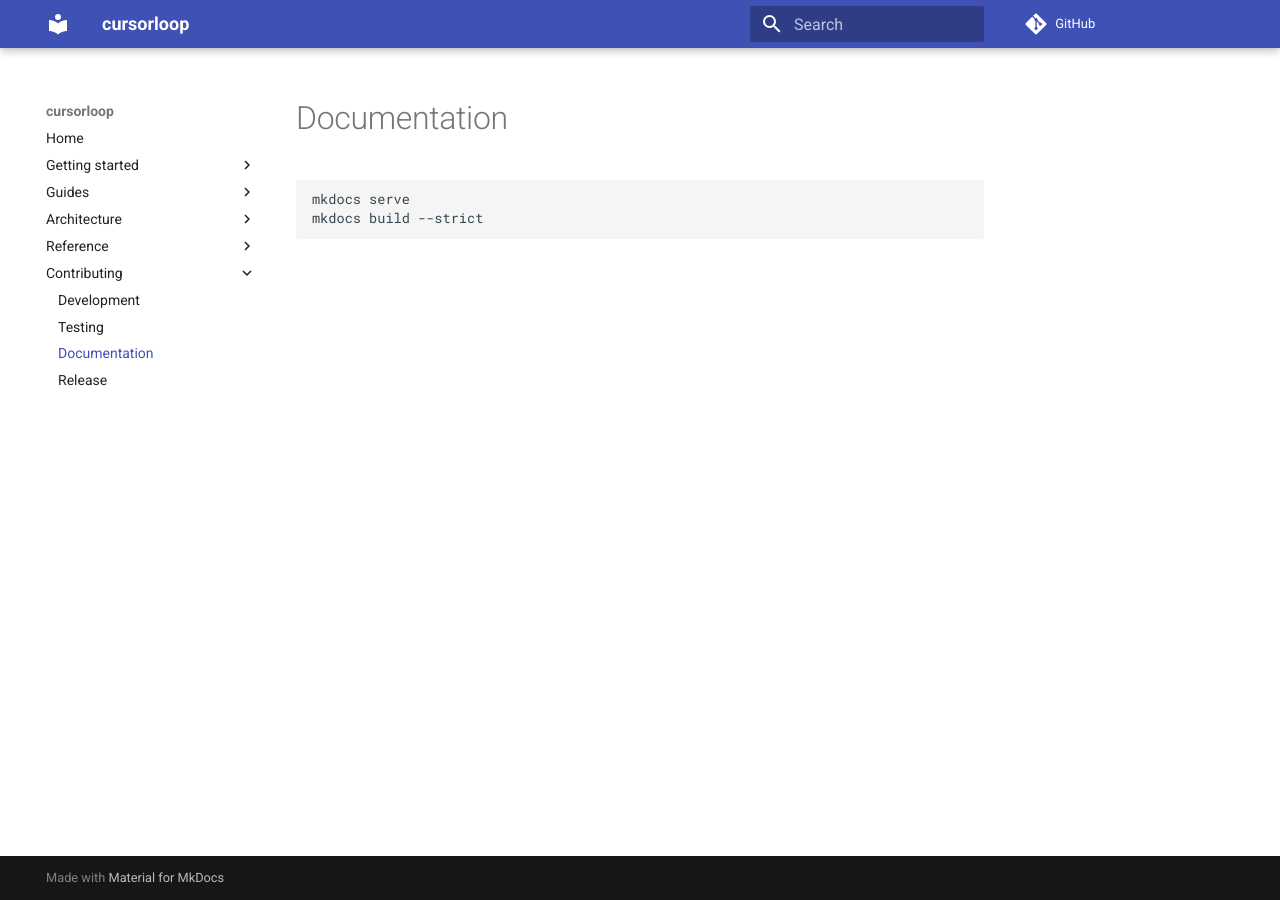
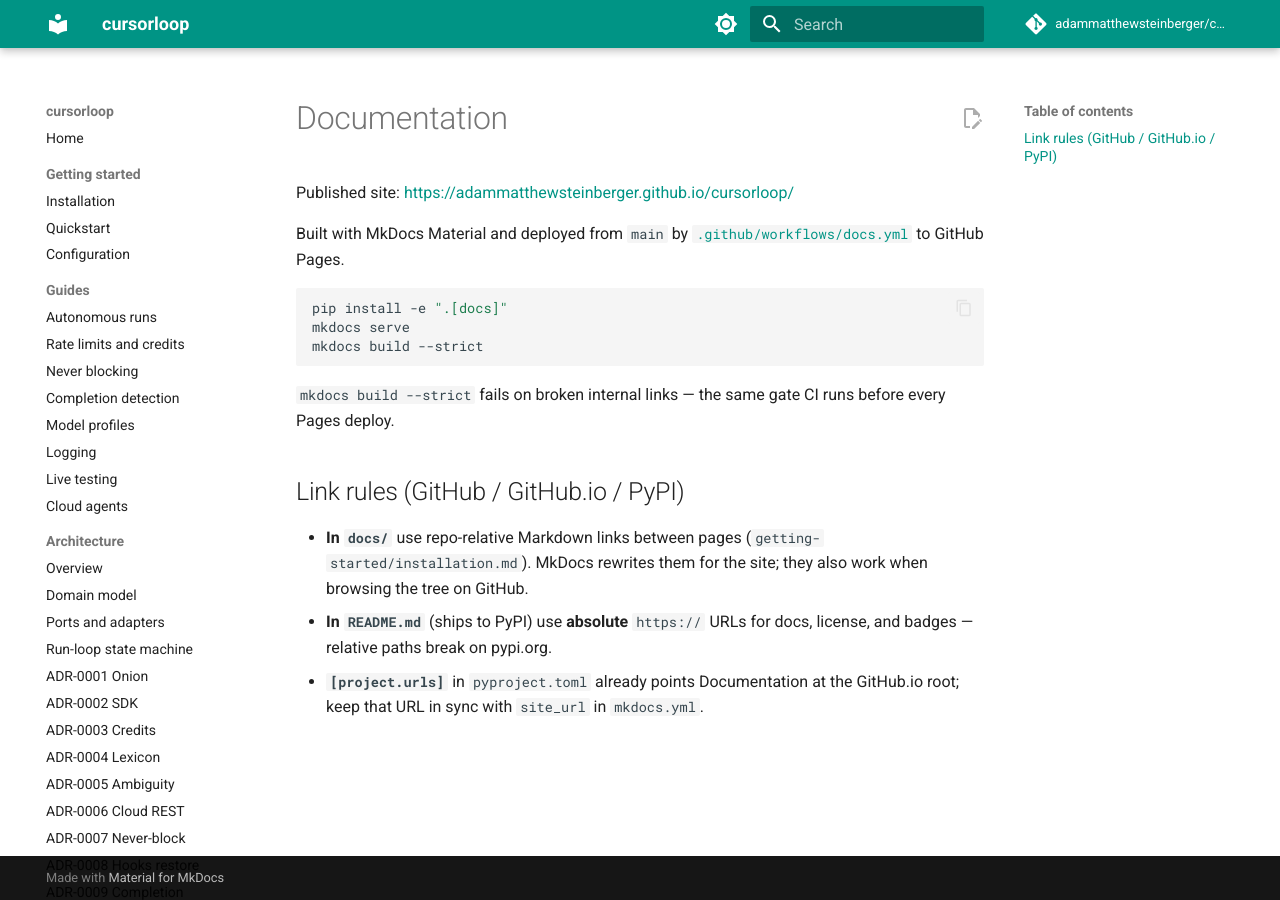
Before and after one commit to adammatthewsteinberger/cursorloop, an MkDocs documentation site: the page built from docs/contributing/documentation.md, in a window 1280 px wide. Built offline with MkDocs 1.6.1 and Material for MkDocs 9.7.7, drawn with Linux system fonts in a browser that asks for light colours; comment, search, counter and statistics services are not loaded.

Commit message:
docs: publish MkDocs site to GitHub Pages
Add docs.yml deploy workflow, set site_url, and use absolute README
links so docs/license/badges work on GitHub, GitHub.io, and PyPI.

Co-authored-by: Cursor <cursoragent@cursor.com>

````diff
--- a/docs/contributing/documentation.md
+++ b/docs/contributing/documentation.md
@@ -1,6 +1,27 @@
 # Documentation
 
+Published site:
+[https://adammatthewsteinberger.github.io/cursorloop/](https://adammatthewsteinberger.github.io/cursorloop/)
+
+Built with MkDocs Material and deployed from `main` by
+[`.github/workflows/docs.yml`](https://github.com/adammatthewsteinberger/cursorloop/blob/main/.github/workflows/docs.yml)
+to GitHub Pages.
+
 ```bash
+pip install -e ".[docs]"
 mkdocs serve
 mkdocs build --strict
 ```
+
+`mkdocs build --strict` fails on broken internal links — the same gate CI
+runs before every Pages deploy.
+
+## Link rules (GitHub / GitHub.io / PyPI)
+
+- **In `docs/`** use repo-relative Markdown links between pages
+  (`getting-started/installation.md`). MkDocs rewrites them for the site;
+  they also work when browsing the tree on GitHub.
+- **In `README.md`** (ships to PyPI) use **absolute** `https://` URLs for
+  docs, license, and badges — relative paths break on pypi.org.
+- **`[project.urls]`** in `pyproject.toml` already points Documentation at
+  the GitHub.io root; keep that URL in sync with `site_url` in `mkdocs.yml`.
--- a/mkdocs.yml
+++ b/mkdocs.yml
@@ -1,11 +1,42 @@
 site_name: cursorloop
-site_description: Autonomous Cursor Agent session runner
+site_description: >-
+  Onion-architected, autonomous Cursor Agent session runner — never blocks on
+  a human, distinguishes rate-limit windows from exhausted credits, and resumes
+  safely across usage windows.
+site_url: https://adammatthewsteinberger.github.io/cursorloop/
 repo_url: https://github.com/adammatthewsteinberger/cursorloop
+repo_name: adammatthewsteinberger/cursorloop
+edit_uri: edit/develop/docs/
+
 theme:
   name: material
+  palette:
+    - media: "(prefers-color-scheme: light)"
+      scheme: default
+      primary: teal
+      toggle:
+        icon: material/brightness-7
+        name: Switch to dark mode
+    - media: "(prefers-color-scheme: dark)"
+      scheme: slate
+      primary: teal
+      toggle:
+        icon: material/brightness-4
+        name: Switch to light mode
+  features:
+    - navigation.instant
+    - navigation.tracking
+    - navigation.sections
+    - navigation.top
+    - content.code.copy
+    - content.action.edit
+    - search.suggest
+    - search.highlight
+
 exclude_docs: |
   plans/**
   superpowers/**
+
 nav:
   - Home: index.md
   - Getting started:
@@ -43,9 +74,24 @@ nav:
       - Testing: contributing/testing.md
       - Documentation: contributing/documentation.md
       - Release: contributing/release.md
+
 plugins:
   - search
   - mkdocstrings:
       handlers:
         python:
           paths: [src]
+          options:
+            show_source: true
+            show_root_heading: true
+            docstring_style: google
+
+markdown_extensions:
+  - admonition
+  - pymdownx.details
+  - pymdownx.superfences
+  - pymdownx.highlight
+  - pymdownx.inlinehilite
+  - tables
+  - toc:
+      permalink: true
````
Also changed, not shown: README.md (+41 -17 lines), docs/getting-started/installation.md (+16 -1 lines), docs/index.md (+15 -1 lines), 1 other file.
